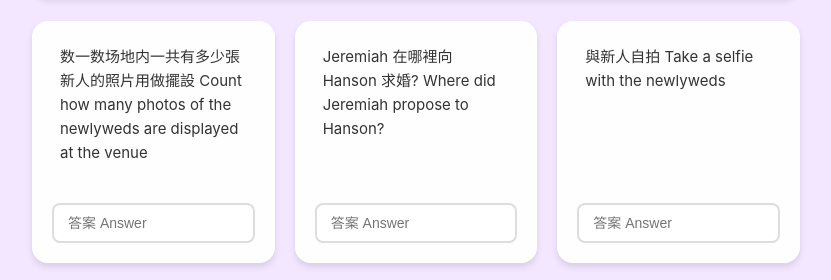
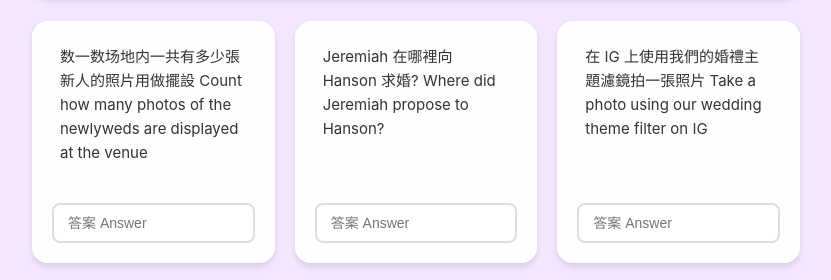
Before and after one commit to hansonlow007/Wedding-Bingo-Mission-0426, a plain HTML site: page index.html in a window 1280 px wide. Shown: the part 202-482 px from the top of the page, without its empty margins (224-1055 px from the left). Drawn offline with nearby package versions, Linux system fonts and the light colour scheme.

Commit message:
Add files via upload

```diff
--- a/index.html
+++ b/index.html
@@ -127,7 +127,7 @@
                     </div>
                 </div>
                 <div class="bingo-cell" data-task="3">
-                    <div class="task-content">與新人自拍 Take a selfie with the newlyweds</div>
+                    <div class="task-content">在 IG 上使用我們的婚禮主題濾鏡拍一張照片 Take a photo using our wedding theme filter on IG</div>
                     <input type="text" class="answer-input" placeholder="答案 Answer" data-task="3">
                     <div class="stamp-container">
                         <img class="stamp hidden" src="Images/logo.png" alt="完成印章">
```
